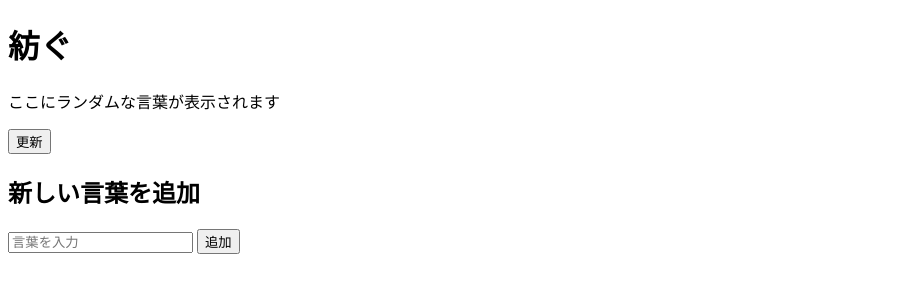
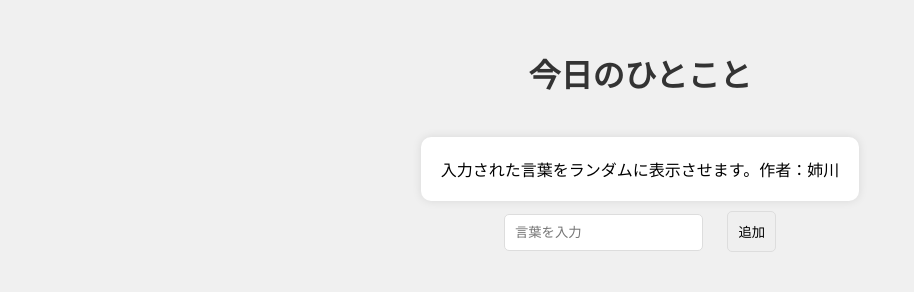
Before and after one commit to Tsukasa0822/.github.io, a plain HTML site: page index.html in a window 1280 px wide. Shown: the whole page, without its empty margins (0-914 px from the left). Drawn offline with Linux system fonts and the light colour scheme.

Commit message:
Update index.html

```diff
--- a/index.html
+++ b/index.html
@@ -1,24 +1,75 @@
 <!DOCTYPE html>
 <html lang="ja">
 <head>
-  <meta charset="UTF-8">
-  <meta name="viewport" content="width=device-width, initial-scale=1.0">
-  <title>紡ぐ</title>
-  <link rel="stylesheet" href="style.css">
+    <meta charset="UTF-8">
+    <meta name="viewport" content="width=device-width, initial-scale=1.0">
+    <title>今日のひとこと</title>
+    <style>
+        body {
+            font-family: Arial, sans-serif;
+            background-color: #f0f0f0;
+            text-align: center;
+            margin: 50px;
+        }
+        h1 {
+            color: #333;
+        }
+        .quote-box {
+            margin-top: 20px;
+            padding: 20px;
+            background-color: #fff;
+            border-radius: 10px;
+            box-shadow: 0 0 10px rgba(0, 0, 0, 0.1);
+            display: inline-block;
+        }
+        input, button {
+            margin: 10px;
+            padding: 10px;
+            border: 1px solid #ddd;
+            border-radius: 5px;
+        }
+    </style>
 </head>
 <body>
-  <div class="container">
-    <h1>紡ぐ</h1>
-    <p id="random-word">ここにランダムな言葉が表示されます</p>
-    <button onclick="showRandomWord()">更新</button>
+    <h1>今日のひとこと</h1>
+    <div class="quote-box" id="quoteDisplay">
+        入力された言葉をランダムに表示させます。作者：姉川
+    </div>
 
-    <h2>新しい言葉を追加</h2>
-    <form id="word-form">
-      <input type="text" id="new-word" placeholder="言葉を入力" required>
-      <button type="submit">追加</button>
-    </form>
-  </div>
+    <div>
+        <input type="text" id="newQuote" placeholder="言葉を入力">
+        <button onclick="addQuote()">追加</button>
+    </div>
 
-  <script src="script.js"></script>
+    <script>
+        // LocalStorageから言葉リストを取得（存在しない場合は空配列）
+        let quotes = JSON.parse(localStorage.getItem('quotes')) || [];
+
+        // ページ読み込み時にランダムな言葉を表示
+        window.onload = function () {
+            if (quotes.length > 0) {
+                displayRandomQuote();
+            }
+        };
+
+        // ランダムな言葉を表示する関数
+        function displayRandomQuote() {
+            const randomIndex = Math.floor(Math.random() * quotes.length);
+            document.getElementById('quoteDisplay').innerText = quotes[randomIndex];
+        }
+
+        // 新しい言葉を追加する関数
+        function addQuote() {
+            const newQuote = document.getElementById('newQuote').value.trim();
+            if (newQuote && !quotes.includes(newQuote)) {
+                quotes.push(newQuote);
+                localStorage.setItem('quotes', JSON.stringify(quotes));
+                alert('新しい言葉が追加されました！');
+                document.getElementById('newQuote').value = ''; // 入力欄をクリア
+            } else {
+                alert('既に追加されているか、無効な入力です。');
+            }
+        }
+    </script>
 </body>
 </html>
```
